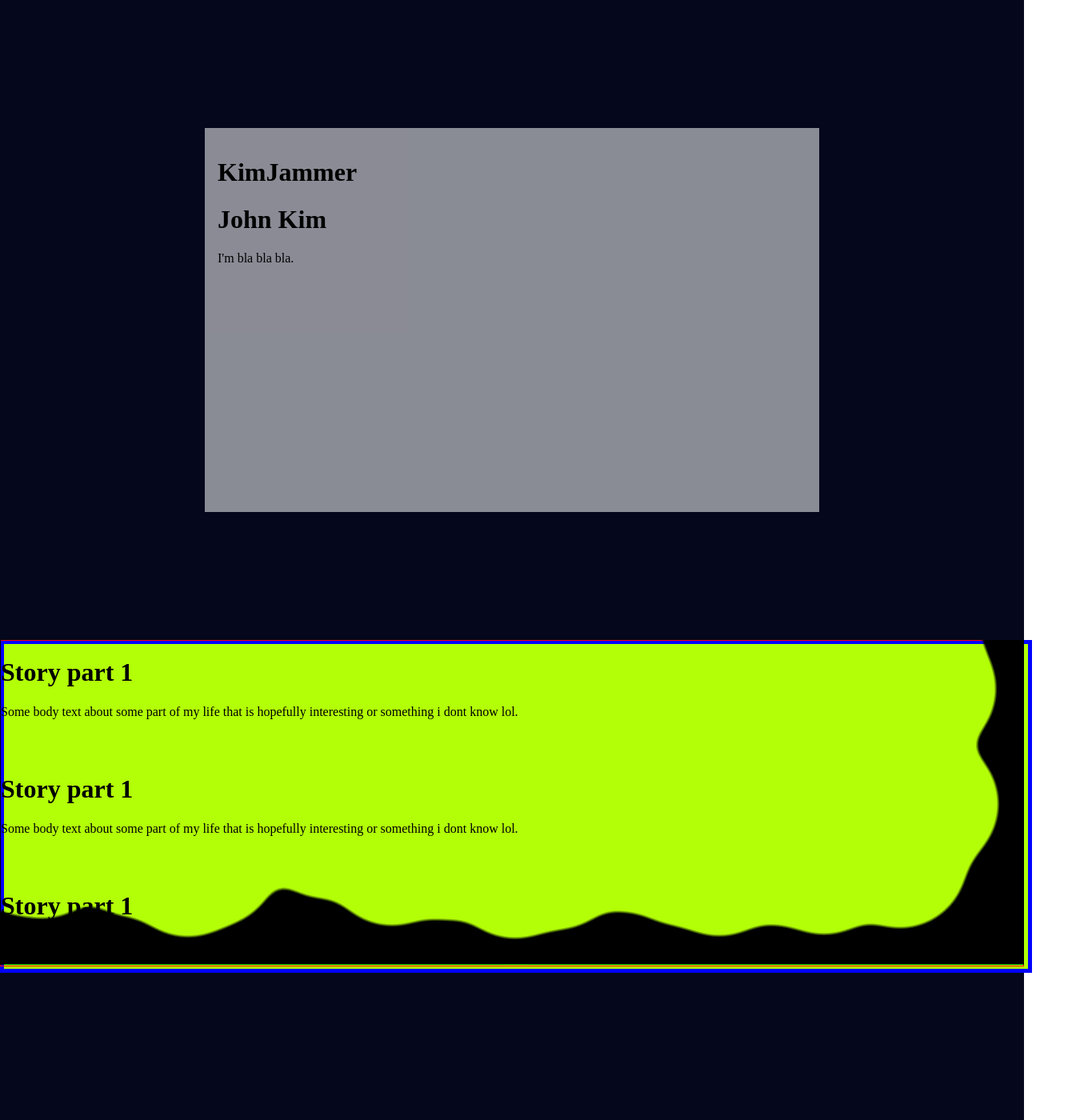
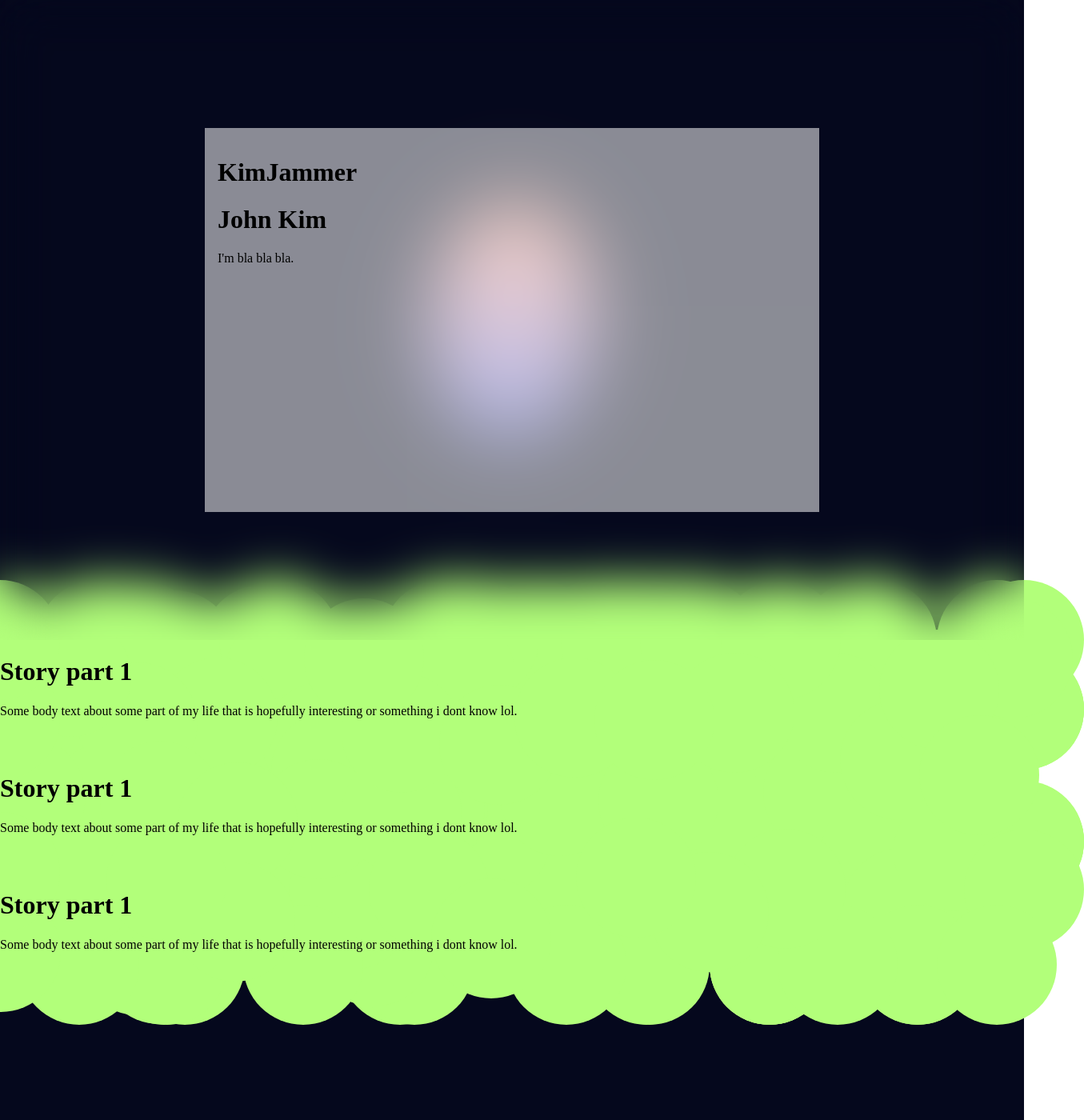
Before and after one commit to kimjammer/Portfolio2023, a SvelteKit app: page / in a window 1280 px wide. Shown: the top 1400 px of the page at 80% size, 1355 px wide, since content can reach past the window. Built offline with nearby package versions, Linux system fonts and the light colour scheme.

Commit message:
Scrapped metaballs Switched to blurred blobs for background interactivity

```diff
--- a/src/components/Background.svelte
+++ b/src/components/Background.svelte
@@ -18,7 +18,8 @@
 <div class="container" >
 
 </div>
-<div class="blurring"></div>
+<div class="weakBlurring"></div>
+<div class="strongBlurring"></div>
 <!--The dynamic metaball that follows the cursor	-->
 <div class="cursorball" bind:this={cursorball}></div>
 
@@ -30,19 +31,27 @@
 		top: 0;
 		width:100%;
 		background-color: #05081D;
-		z-index: -10;
+		z-index: -100;
 
 		height: 5000px;
 		overflow: hidden;
 	}
 
-	.blurring{
+	.strongBlurring{
 		position: fixed;
 		width: 100vw;
 		height: 100%;
-		backdrop-filter: blur(100px);
+		backdrop-filter: blur(40px);
 		z-index: -40;
 	}
+
+	.weakBlurring{
+		 position: fixed;
+		 width: 100vw;
+		 height: 100%;
+		 backdrop-filter: blur(30px);
+		 z-index: -30;
+	 }
 
 	.cursorball{
 	  position: fixed;
--- a/src/components/StorySection.svelte
+++ b/src/components/StorySection.svelte
@@ -1,44 +1,103 @@
 <script>
-	import {onMount} from "svelte";
+	import {beforeUpdate, onMount} from "svelte";
 	//Make the metaball div match the height of the content div
-	let metaballBox;
-	let metaballContainer;
-	let backgroundbox;
+	let blobContainer;
 	let contentBox;
-	let metaballLocations = [];
+	let blobLocations = [];
 
+	//Cursor location
+	let cursorX = 0;
+	let cursorY = 0;
+
+	//Blob related variables
+	const blobSize = 150; //Visual size must be changed in the CSS manually
+	const spreadPower = 0.5; //How aggressively the blobs spread out evenly;
+	const cursorRepulsionPower = 5; //How aggressively the blobs move away from the cursor
 
 	onMount(async ()=> {
-		$: metaballBox.style.height = `${contentBox.clientHeight}px`;
-		$: backgroundbox.style.height = `${contentBox.clientHeight}px`;
+		//Make the background (blobs) the same size as the content.
+		blobContainer.style.height = `${contentBox.clientHeight}px`;
 
-		//Make a list containing the random locations of 200 metaballs
+		//Make a list containing the random locations of 200 blobs
 		for (let i = 0; i < 200; i++) {
-			metaballLocations.push({
-				x: `${Math.random() * metaballBox.clientWidth - 200}px`,
-				y: `${Math.random() * metaballBox.clientHeight - 200}px`
+			blobLocations.push({
+				x: Math.random() * blobContainer.clientWidth - 75,
+				y: Math.random() * blobContainer.clientHeight - 75,
+				id: i,
+				element: null,
 			})
 		}
-		metaballLocations = metaballLocations;
+		blobLocations = blobLocations;
 	})
+
+	const blobAnimation = () => {
+		//For each blob in bloblocations, find its distance to the cursor
+		blobLocations.forEach((blob, index) => {
+			//Get the center screen coordinate of each blob using getBoundingClientRect
+			let blobX = blob.element.getBoundingClientRect().left + blobSize/2;
+			let blobY = blob.element.getBoundingClientRect().top + blobSize/2;
+
+			let newX;
+			let newY;
+
+			//Calculate the distance to the cursor
+			let distance = Math.sqrt(Math.pow(blobX - cursorX, 2) + Math.pow(blobY - cursorY, 2));
+			//If the distance is less than 150px, move the blob away from the cursor
+			if (distance < 150) {
+				let angle = Math.atan2(blobY - cursorY, blobX - cursorX);
+				newX = blob.x + Math.cos(angle) * cursorRepulsionPower;
+				newY = blob.y + Math.sin(angle) * cursorRepulsionPower;
+			}else{
+				//Find the blob's neighbors (within 2/3rds of its size)
+				let neighbors = blobLocations.filter((blob2, index2) => {
+					//The filtering function
+					if (index2 !== index) {
+						let distance = Math.sqrt(Math.pow(blob2.x - blob.x, 2) + Math.pow(blob2.y - blob.y, 2));
+						if (distance < blobSize * (2/3)) {
+							return true;
+						}
+					}
+					return false;
+				});
+				//If there are neighbors, move away from them slowly
+				if (neighbors.length > 0) {
+					neighbors.forEach((neighbor) => {
+						let angle = Math.atan2(blob.y - neighbor.y, blob.x - neighbor.x);
+						newX = blob.x + Math.cos(angle) * spreadPower;
+						newY = blob.y +  Math.sin(angle) * spreadPower;
+					});
+				}
+			}
+			//As long as the new coordinates are within the bounds of the container, update the blob's location
+			if (newX + blobSize/2 > 0 && newX - blobSize/2 < blobContainer.clientWidth - 150) {
+				blob.x = newX;
+			}
+			if (newY + blobSize/2 > 0 && newY - blobSize/2 < blobContainer.clientHeight - 150) {
+				blob.y = newY;
+			}
+		})
+		//Reassignment so Svelte updates the blobs in the DOM.
+		blobLocations = blobLocations;
+		window.requestAnimationFrame(blobAnimation);
+	};
+	window.requestAnimationFrame(blobAnimation);
+
+	//Keep track of where the mouse is on the screen.
+	const mouseMoveHandler = (event) => {
+		cursorX = event.clientX;
+		cursorY = event.clientY;
+	}
 </script>
 
+<svelte:window on:mousemove={mouseMoveHandler}/>
 <div class="container">
-	<!--This div houses the interactive metaballs int he background	-->
-	<div class="background" bind:this={backgroundbox}>
+	<!--This div houses the interactive blobs in the background	-->
+	<div class="background" bind:this={blobContainer}>
+		<!--The blobs	-->
+		{#each blobLocations as blob (blob.id)}
+			<div class="ball" style="top:{blob.y}px; left:{blob.x}px" bind:this={blob.element}></div>
+		{/each}
 	</div>
-		<div class="recolor">
-			<div class="metasharpening" bind:this={metaballBox}>
-				<div class="metablurring" bind:this={metaballContainer}>
-					<!--The metaballs	-->
-					{#each metaballLocations as location}
-						<div class="ball" style="top:{location.y}; left:{location.x}"></div>
-					{/each}
-				</div>
-			</div>
-		</div>
-
-
 
 	<div class="content" bind:this={contentBox}>
 		<div class="card">
@@ -58,45 +117,22 @@
 
 <style lang="scss">
 	.content {
-		border: red solid 1px;
 		display: flex;
 		flex-direction: column;
 		gap: 2em;
 		box-sizing: border-box;
 	}
-
-	.metasharpening {
-		filter: contrast(10);
-		width:100%;
-		position: absolute;
-		z-index: -1;
-		border: green solid 1px;
-		box-sizing: border-box;
-		overflow-x: clip;
-		overflow-y: visible;
-		background-color: #000000;
-	}
-	.metablurring {
-		filter: blur(15px);
-		width:100%;
-		height:100%;
-	}
-	.recolor{
-		mix-blend-mode: multiply;
-	}
 	.background {
-		background-color: #b2ff07;
 		position:absolute;
 		width: 100%;
-
-		border: blue solid 5px;
-		z-index:-10;
+		z-index:-35;
 	}
 	.ball{
-		background-color: #ffffff;
+		background-color: #b2ff7a;
 		position: absolute;
 		border-radius: 50%;
-		width: 170px;
-		height: 170px;
+		width: 150px;
+		height: 150px;
+		z-index: -50;
 	}
 </style>
```
